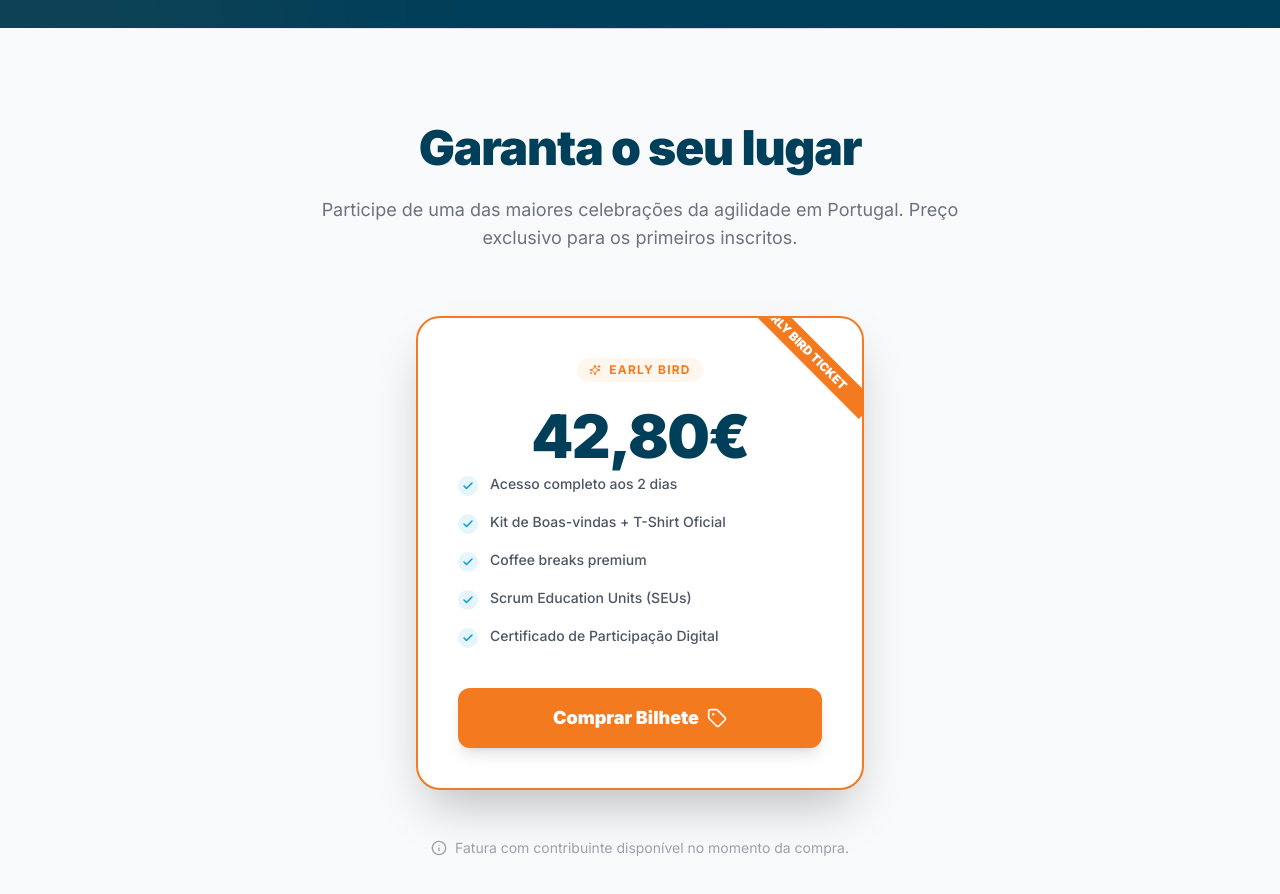
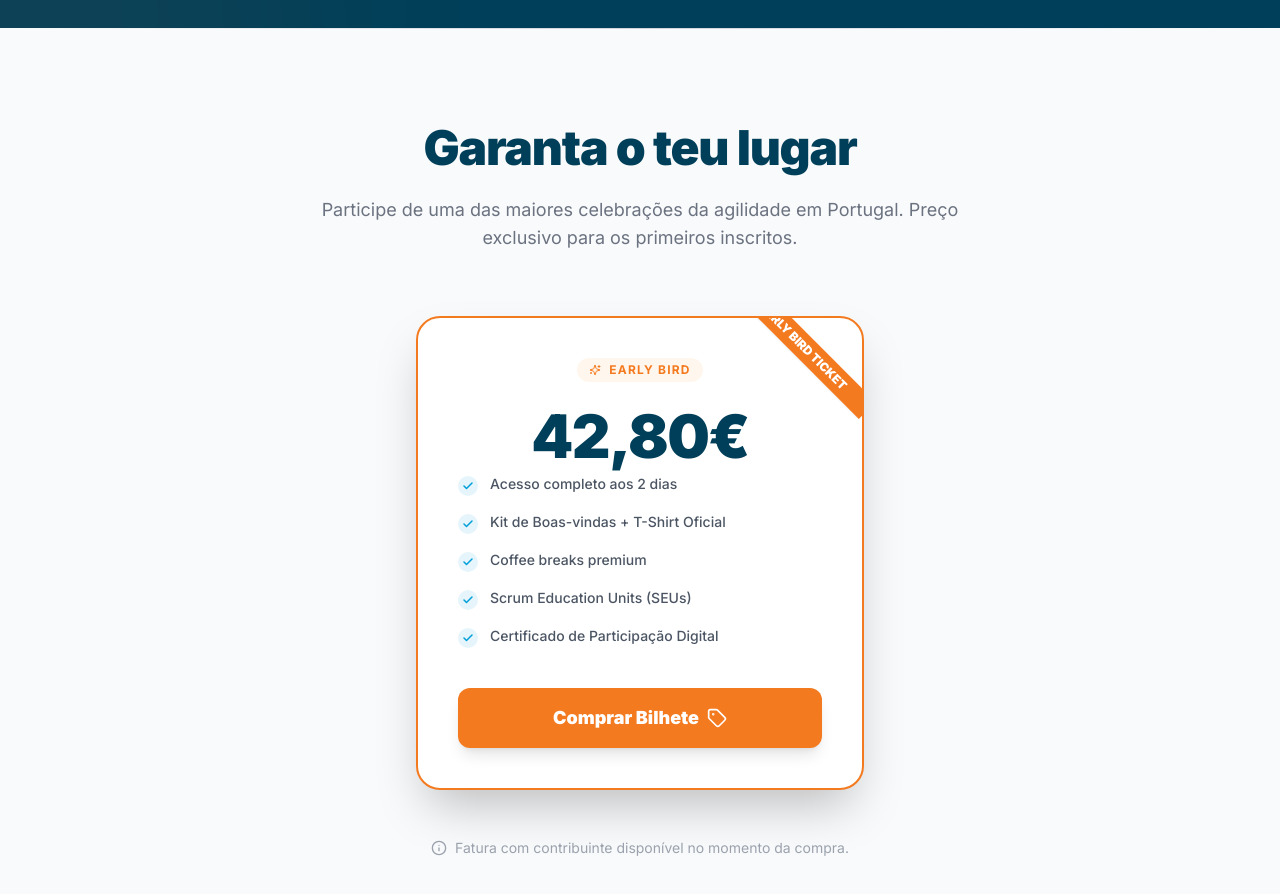
Before and after one commit to tugagilportugal-star/rsg2026, a React (Vite) app: page / in a window 1280 px wide. Shown: the part 5020-5914 px from the top of the page. Built offline with nearby package versions, Linux system fonts and the light colour scheme; no server answers.

Commit message:
Update Tickets.tsx

```diff
--- a/sections/Tickets.tsx
+++ b/sections/Tickets.tsx
@@ -14,7 +14,7 @@ export const Tickets: React.FC<TicketsProps> = ({ onOpenTicketModal }) => {
 
       <div className="text-center mb-16">
         <h2 className="text-4xl md:text-5xl font-black text-brand-darkBlue mb-6 tracking-tight">
-          Garanta o seu lugar
+          Garanta o teu lugar
         </h2>
         <p className="text-gray-500 text-lg max-w-2xl mx-auto">
           Participe de uma das maiores celebrações da agilidade em Portugal.
```
